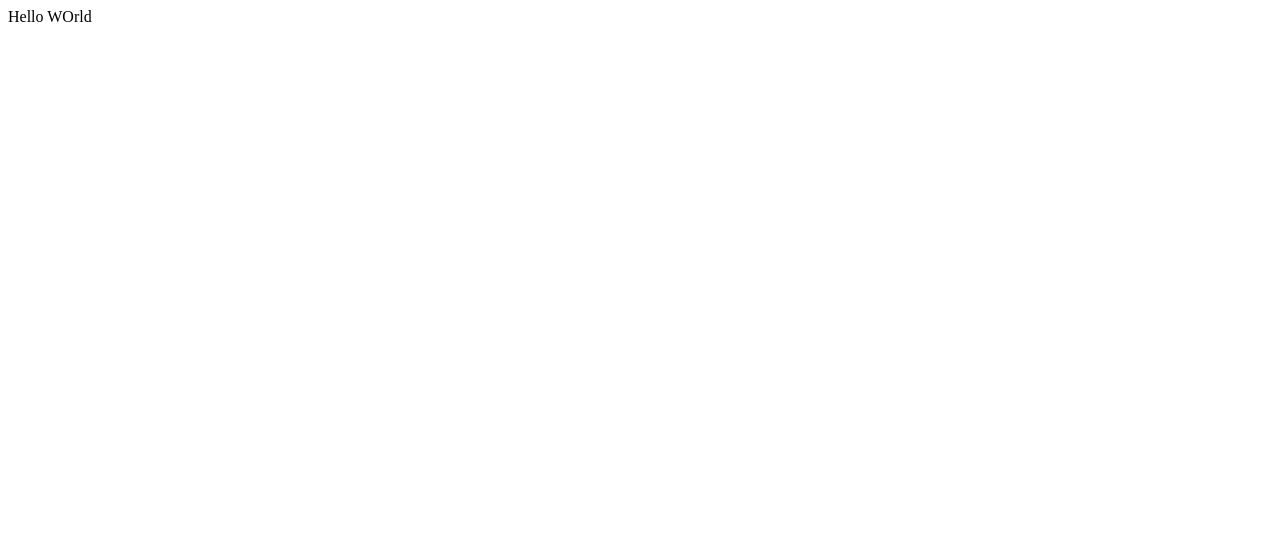
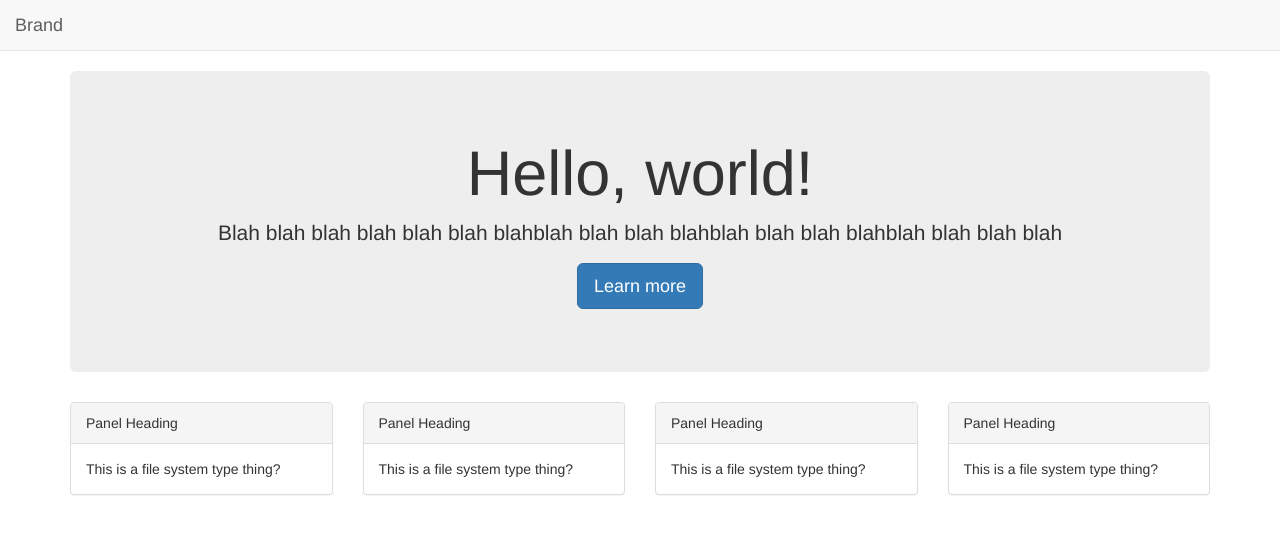
Before and after one commit to davemen/decoded, a website: page index.html in a window 1280 px wide. Drawn offline with nearby package versions, Linux system fonts and the light colour scheme.

Commit message:
update index.html

```diff
--- a/index.html
+++ b/index.html
@@ -1 +1,71 @@
-<p>Hello WOrld</p>
+<!DOCTYPE html>
+<html>
+<head>
+  <title></title>
+  <link rel="stylesheet" type="text/css" href="https://maxcdn.bootstrapcdn.com/bootstrap/3.3.5/css/bootstrap.min.css">
+</head>
+<body>
+  <div class="navbar navbar-default navbar-static-top">
+    <div class="container-fluid">
+      <div class="navbar-left">
+        <a href="#" class="navbar-brand">Brand</a>
+      </div>
+    </div>
+  </div>
+
+  <div class="container">
+    <div class="jumbotron text-center">
+        <h1>Hello, world!</h1>
+        <p>Blah blah blah blah blah blah blahblah blah blah blahblah blah blah blahblah blah blah blah</p>
+        <p><a class="btn btn-primary btn-lg" href="#" role="button">Learn more</a></p>
+    </div>
+
+    <div class="js-panel-container">
+
+    <div class="row">
+      <div class="col-lg-3 col-sm-6">
+        <div class="panel panel-default">
+          <div class="panel-heading">
+            Panel Heading
+          </div>
+          <div class="panel-body">
+            This is a file system type thing?
+          </div>
+        </div>
+      </div>
+      <div class="col-lg-3 col-sm-6">
+        <div class="panel panel-default">
+          <div class="panel-heading">
+            Panel Heading
+          </div>
+          <div class="panel-body">
+            This is a file system type thing?
+          </div>
+        </div>
+      </div>
+      <div class="col-lg-3 col-sm-6">
+        <div class="panel panel-default">
+          <div class="panel-heading">
+            Panel Heading
+          </div>
+          <div class="panel-body">
+            This is a file system type thing?
+          </div>
+        </div>
+      </div>
+      <div class="col-lg-3 col-sm-6">
+        <div class="panel panel-default">
+          <div class="panel-heading">
+            Panel Heading
+          </div>
+          <div class="panel-body">
+            This is a file system type thing?
+          </div>
+        </div>
+      </div>
+    </div>
+
+    </div>
+  </div>
+</body>
+</html>
```
